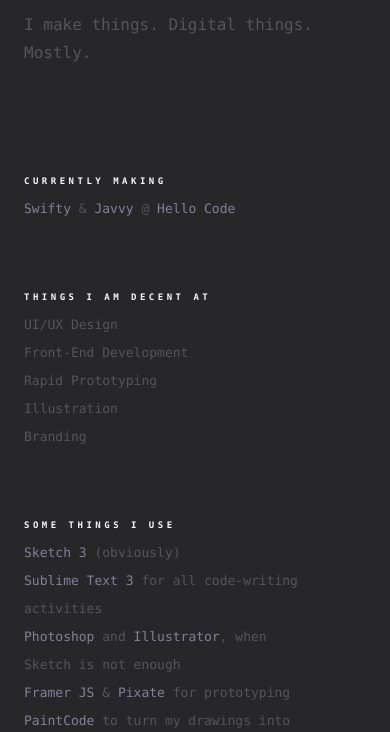
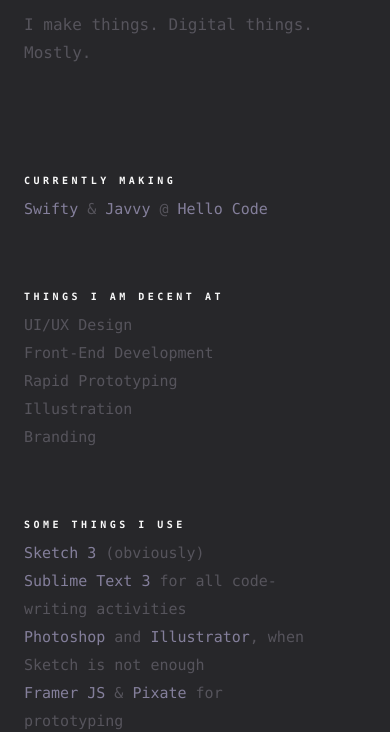
Before and after one commit to iamlorenz/iamlorenz, a website: page index.html in a window 390 px wide. Shown: the part 84-816 px from the top of the page. Drawn offline with nearby package versions, Linux system fonts and the light colour scheme; files that its build step writes are made by us from their sources.

Commit message:
bigger font size on mobile

```diff
--- a/src/styles/style.scss
+++ b/src/styles/style.scss
@@ -78,13 +78,11 @@
 //media queries
 @media screen and (min-width: 220px) {
 	body{padding: 40px 24px;}
-	p{font-size: 13px;}
-	h3{font-size: 9px;}
+	p{font-size: 15px;}
 }
 @media screen and (min-width: 480px) {
 	body{padding: 40px 35px;}
 	p{font-size: 16px;}
-	h3{font-size: 10px;}
 }
 @media screen and (min-width: 540px) {
 	body{padding: 60px;}
```
